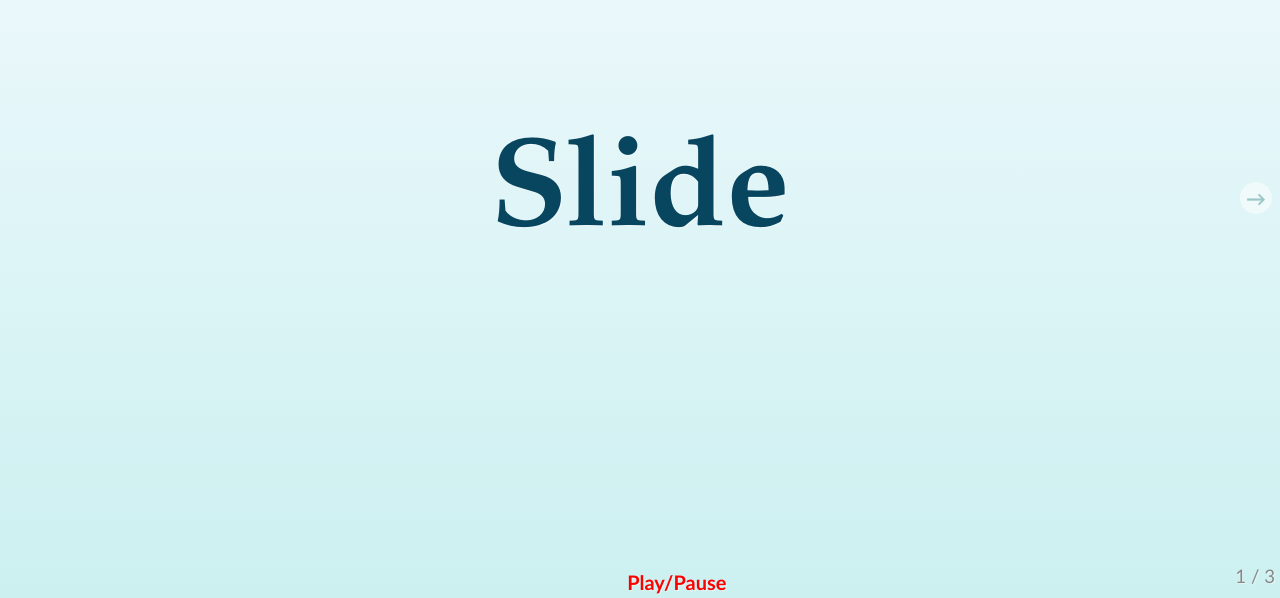
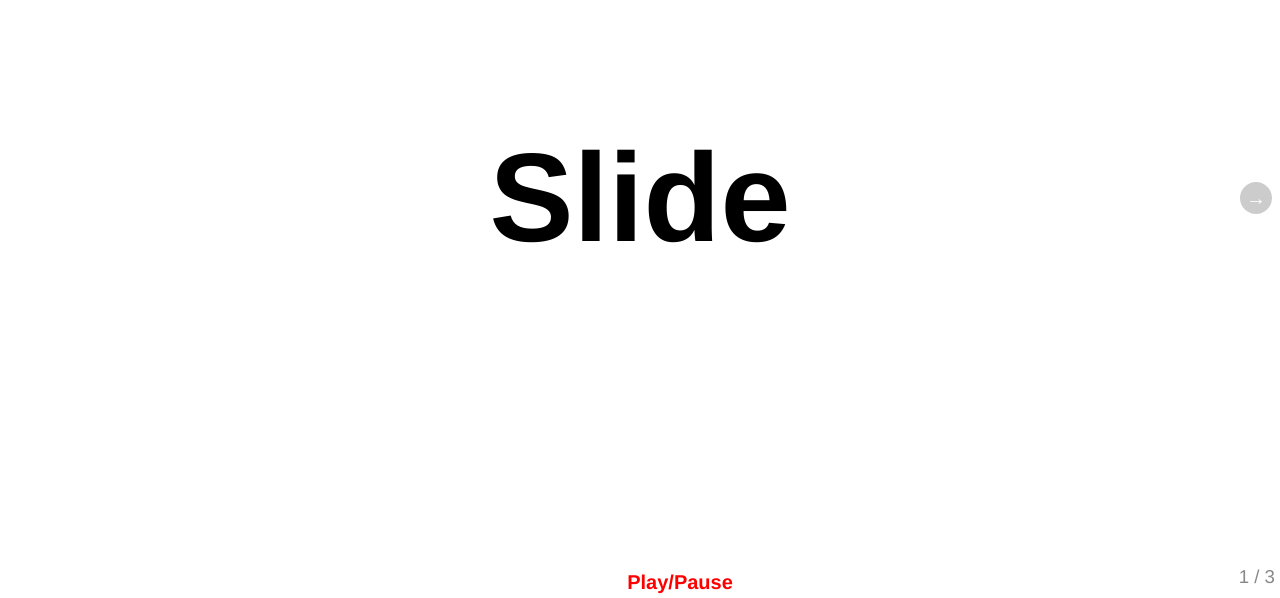
Before and after one commit to thomaswsdyer/ItsATrap, a plain HTML site: page index.html in a window 1280 px wide. Shown: the part 202-800 px from the top of the page. Drawn offline with Linux system fonts and the light colour scheme.

Commit message:
Rename for web friendliness.

```diff
--- a/boilerplate.html
+++ b/index.html
@@ -19,7 +19,9 @@
   <link rel="stylesheet" type="text/css" href="extensions/automatic/deck.automatic.css">
 
   <!-- Style theme. More available in /themes/style/ or create your own. -->
-  <link rel="stylesheet" media="screen" href="themes/style/web-2.0.css">
+  <!--<link rel="stylesheet" media="screen" href="themes/style/web-2.0.css">-->
+  <!--<link rel="stylesheet" media="screen" href="themes/style/neon.css">-->
+  <link rel="stylesheet" media="screen" href="themes/style/swiss.css">
 
   <!-- Transition theme. More available in /themes/transition/ or create your own. -->
   <link rel="stylesheet" media="screen" href="themes/transition/horizontal-slide.css">
@@ -37,6 +39,7 @@
 
     <section class="slide">
       <h1>Slide</h1>
+      <div class='deck-automatic-link' title="Play/Pause">Play/Pause</div>
     </section>
 
     <section class="slide">
@@ -73,7 +76,6 @@
     </form>
 
     <!-- End extension snippets. -->
-    <div class='deck-automatic-link' title="Play/Pause">Play/Pause</div>
   </div>
 
 <!-- Required JS files. -->
```
Also changed, not shown: CHANGELOG.md (deleted).
